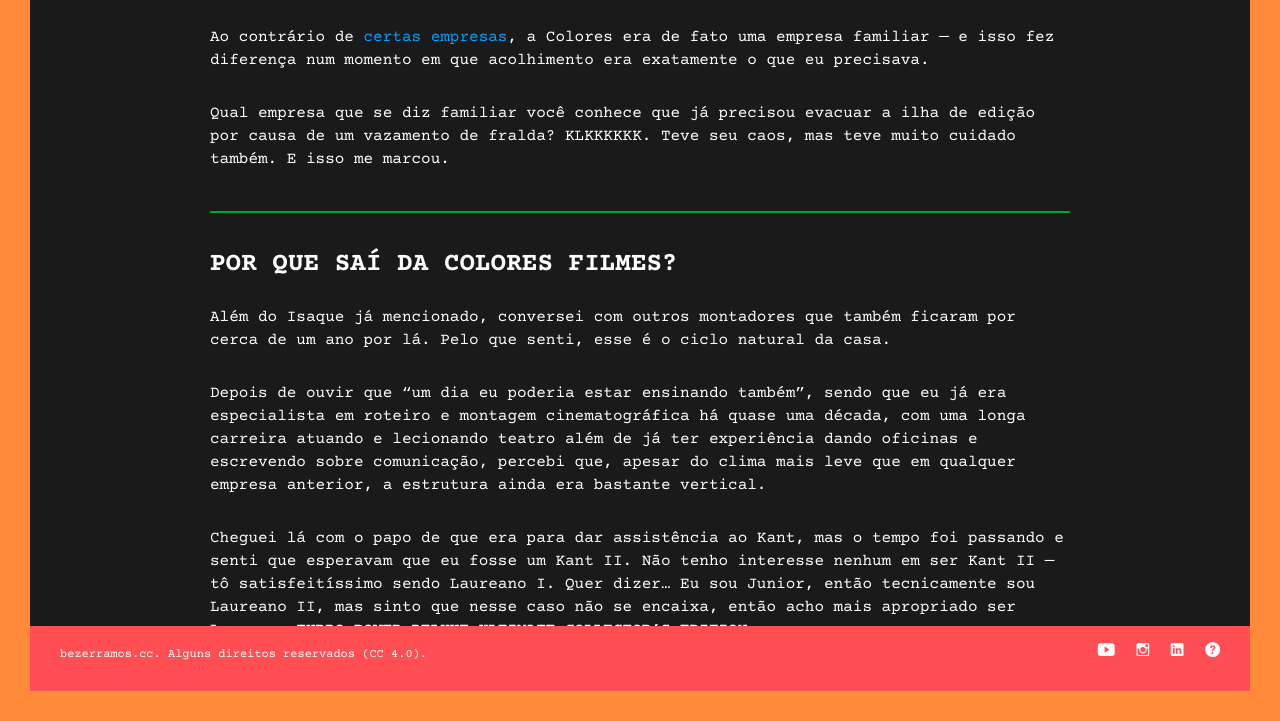
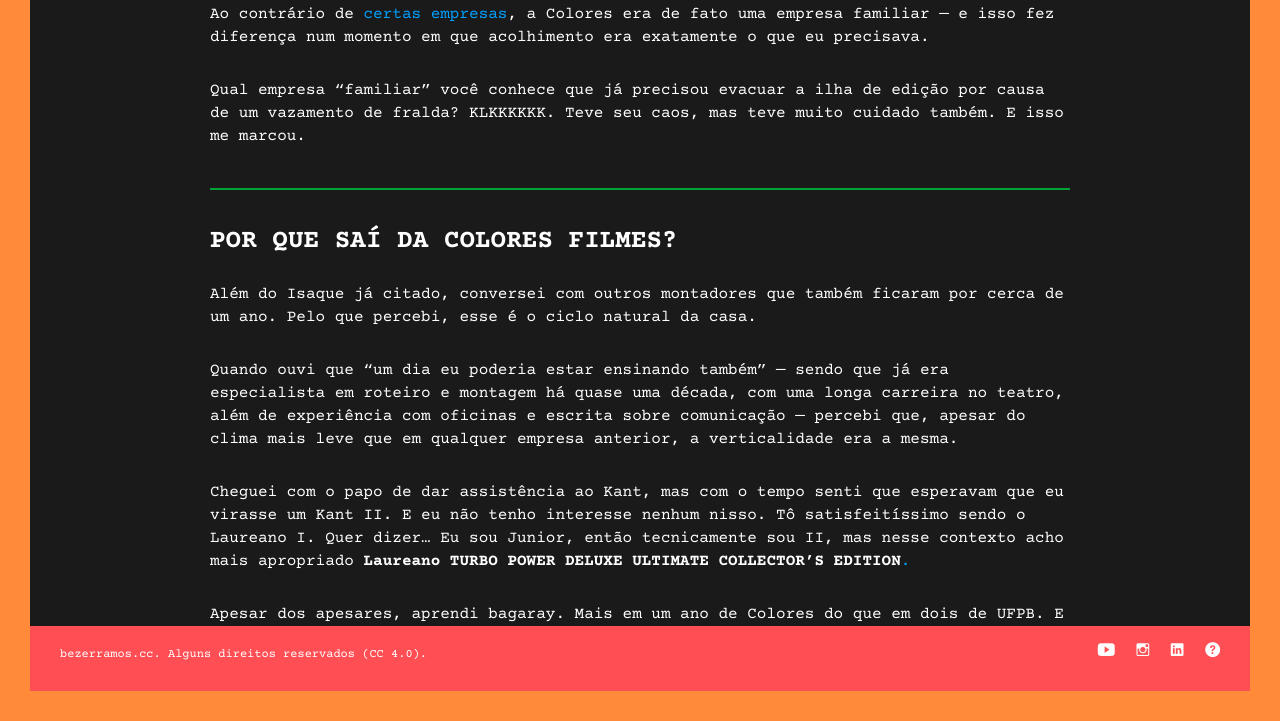
Before and after one commit to tropicaos/bzcc, a Jekyll site: the page built from _posts/2025-04-02-colores-filmes.md, in a window 1280 px wide and 900 px high, scrolled down 2036 px, cut to the strip 179-900 px from the top of the window. Built offline with Jekyll 4.4.1, drawn with Linux system fonts in a browser that asks for light colours; some web fonts are replaced; comment, search, counter and statistics services are not loaded; some of the changed text lies outside the part shown.

Commit message:
pre-alpha 0.2

```diff
--- a/_posts/2025-04-02-colores-filmes.md
+++ b/_posts/2025-04-02-colores-filmes.md
@@ -14,17 +14,17 @@
 
 Depois de quase [uma década produzindo](/tags/trampo/) audiovisual para empresas, finalmente fui parar... numa empresa de audiovisual.
 
-Meu ingresso na Colores rolou com muito amor envolvido. Isaque, diretor de fotografia do meu xodó [Lugar Sem Direção](/LugarSemDirecao-LosCabrasGigantes) e pessoa profundamente querida (apresentada por uma pessoa [profundamente amada](/EntreQuasares&Supernovas)), me indicou ao Kant quando soube que ele estava procurando um assistente.
+Meu ingresso na Colores rolou com muito amor envolvido. Isaque, diretor de fotografia do meu xodó [Lugar Sem Direção](/LugarSemDirecao-LosCabrasGigantes) e pessoa profundamente querida (apresentada por uma pessoa [profundamente amada](/EntreQuasares&Supernovas)), me indicou ao Kant quando soube que ele tava procurando um assistente.
 
-Não rolou entrevista formal. O próprio contexto do convite — que não posso expor aqui — já mostrava que aquele era um ambiente onde eu poderia me encaixar. Entrei para assistir em montagem e, como sempre jogo de suporte, apresentei o Notion aos processos da empresa. Fiz um mapeamento arquivológico de diversos HDs e transformei tudo num banco de dados funcional.
+Não rolou entrevista formal. O próprio contexto do convite — que não cabe expor aqui — já mostrava que era um ambiente onde eu podia me encaixar. Entrei pra assistir em montagem e, como sempre jogo de suporte, apresentei o Notion aos processos da empresa. Mapeei uma porrada de HDs e transformei tudo num banco de dados funcional.
 
-Com o que aprendi de gestão de processos no [Armazém Paraíba](/ArmazemParaiba) e meu envolvimento com o Notion (minha ferramenta principal pra organizar o trampo e a vida desde 2020), consegui montar uma solução multidisciplinar que ajudou a organizar o fluxo de trabalho. Depois, o projeto cresceu, ganhou orçamento e outras turbinadas com a ajuda do [Rafa](https://www.instagram.com/rcriativo){:target="_blank"}, que manja muito de gestão.
+Com o que aprendi de gestão no [Armazém Paraíba](/ArmazemParaiba) e meu envolvimento com o Notion (minha ferramenta principal pra organizar o trampo e a vida desde 2020), montei uma solução multidisciplinar que ajudou a organizar o fluxo de trabalho. Depois, o projeto cresceu, ganhou orçamento, cronograma e outras turbinadas pelas mãos do [Rafa](https://www.instagram.com/rcriativo){:target="_blank"}, que manja muito de gestão.
 
 ---
 
 # COMO FOI MINHA EXPERIÊNCIA NA COLORES FILMES
 
-Na Colores, tive a oportunidade de trabalhar com empresas grandes e de setores variados, como a [Heineken Brasil](https://www.youtube.com/watch?v=DIGGo9dNBoE&list=PL2ex3uSZMa5CHRVGxGuuf2pJRhBBUIKnp&ab_channel=ColoresFilmes){:target="_blank"} e o Hospital HNSN. Também embarquei na montagem e finalização de roadtrips intimistas com Ronaldo Fraga e Ernesto Paglia, como essa aqui:
+Na Colores, tive a oportunidade de trabalhar com empresas grandes e de setores variados, como a [Heineken Brasil](https://www.youtube.com/watch?v=DIGGo9dNBoE&list=PL2ex3uSZMa5CHRVGxGuuf2pJRhBBUIKnp&ab_channel=ColoresFilmes){:target="_blank"} e o Hospital HNSN. Também embarquei na assistência de montagem e finalização de roadtrips intimistas com Ronaldo Fraga e Ernesto Paglia, como essa aqui:
 
 <div class="videoWrapper">
     <iframe
@@ -37,24 +37,24 @@
 
 Ao contrário de [certas empresas](/ArmazemParaiba), a Colores era de fato uma empresa familiar — e isso fez diferença num momento em que acolhimento era exatamente o que eu precisava.
 
-Qual empresa que se diz familiar você conhece que já precisou evacuar a ilha de edição por causa de um vazamento de fralda? KLKKKKKK. Teve seu caos, mas teve muito cuidado também. E isso me marcou.
+Qual empresa "familiar" você conhece que já precisou evacuar a ilha de edição por causa de um vazamento de fralda? KLKKKKKK. Teve seu caos, mas teve muito cuidado também. E isso me marcou.
 
 ---
 
 # POR QUE SAÍ DA COLORES FILMES?
 
-Além do Isaque já mencionado, conversei com outros montadores que também ficaram por cerca de um ano por lá. Pelo que senti, esse é o ciclo natural da casa.
+Além do Isaque já citado, conversei com outros montadores que também ficaram por cerca de um ano. Pelo que percebi, esse é o ciclo natural da casa.
 
-Depois de ouvir que "um dia eu poderia estar ensinando também", sendo que eu já era especialista em roteiro e montagem cinematográfica há quase uma década, com uma longa carreira atuando e lecionando teatro além de já ter experiência dando oficinas e escrevendo sobre comunicação, percebi que, apesar do clima mais leve que em qualquer empresa anterior, a estrutura ainda era bastante vertical.
+Quando ouvi que "um dia eu poderia estar ensinando também" — sendo que já era especialista em roteiro e montagem há quase uma década, com uma longa carreira no teatro, além de experiência com oficinas e escrita sobre comunicação — percebi que, apesar do clima mais leve que em qualquer empresa anterior, a verticalidade era a mesma.
 
-Cheguei lá com o papo de que era para dar assistência ao Kant, mas o tempo foi passando e senti que esperavam que eu fosse um Kant II. Não tenho interesse nenhum em ser Kant II — tô satisfeitíssimo sendo Laureano I. Quer dizer... Eu sou Junior, então tecnicamente sou Laureano II, mas sinto que nesse caso não se encaixa, então acho mais apropriado ser Laureano **TURBO POWER DELUXE ULTIMATE COLLECTOR'S EDITION**[.](https://www.youtube.com/watch?v=8pKN0u-4jb4&ab_channel=HenriqueLuiz){:target="_blank"}
+Cheguei com o papo de dar assistência ao Kant, mas com o tempo senti que esperavam que eu virasse um Kant II. E eu não tenho interesse nenhum nisso. Tô satisfeitíssimo sendo o Laureano I. Quer dizer... Eu sou Junior, então tecnicamente sou II, mas nesse contexto acho mais apropriado **Laureano TURBO POWER DELUXE ULTIMATE COLLECTOR'S EDITION**[.](https://www.youtube.com/watch?v=8pKN0u-4jb4&ab_channel=HenriqueLuiz){:target="_blank"}
 
-Apesar dos apesares, aprendi bagaray. Mais em um ano de Colores do que em dois de UFPB. E além de aprender, pude refinar processos e perceber — como mencionei no começo — que gestão de tarefas e projetos dentro da produção audiovisual é mesmo minha vibe.
+Apesar dos apesares, aprendi bagaray. Mais em um ano de Colores do que em dois de UFPB. E mais do que aprender: refinei processos e percebi — como falei lá em cima — que gestão de tarefas e projetos dentro da produção audiovisual é mesmo minha vibe.
 
-Sempre fui nerd de produtividade. Criar templates e automações de tarefas é algo natural pra mim, tanto no macro quanto no micro. E se isso parecer abstrato, tenho uma anedota que ilustra bem:
+Sempre fui nerd de produtividade. Criar templates e automações me sai natural, tanto no macro quanto no micro. Se parecer abstrato, tem um exemplo:
 
-Fui apresentado a um método de "mistura de luz" da camada de chroma com a de fundo. O processo tinha 10 passos e nem nome tinha. Minha cabeça, inquieta com tanta etapa, investigou até descobrir que aquilo se chamava *light wrap*. Com esse nome em mãos, entendi melhor o conceito: suavizar a borda do chroma com um blur do fundo. Isso dá uma sensação mais natural, impedindo que a borda do chroma fique áspera demais e chame atenção. Redesenhei o processo, cortei pela metade os passos e criei um método replicável.
+Me apresentaram um processo de "mistura de luz" entre chroma e fundo. Eram 10 passos, sem nome. Fiquei encucado e fui atrás: descobri que se chamava *light wrap*. Com o termo certo, entendi melhor o conceito  - suavizar as bordas do chroma com desfoque do fundo pra evitar que fiquem ásperas demais - redesenhei o processo, cortei os passos pela metade e deixei a operação facilmente replicável.
 
-Esse tipo de aprendizado — já com solução otimizada embutida — me mostrou o quanto amadureci tecnicamente. Me sinto entrando numa nova fase da minha jornada, com mais segurança na minha capacidade de entregar — e ajudar outros a entregarem também. Eu não só edito mais, eu crio soluções escalonáveis pra trabalhar melhor e em larga escala caso a demanda... demande. E com a bagagem depois da Colores somada a tudo que aprendi e executei nesses 8 anos de audiovisual, mídia e marketing, pra mim ficou nítido que ultrapassei o limiar do Editor Junior e cheguei ao Pleno.
+Esse tipo de aprendizado — já com solução embutida — me mostrou o quanto amadureci tecnicamente. Me sinto entrando numa nova fase, mais seguro da minha entrega e apto a ajudar outros a entregarem também. Eu não só edito: crio soluções escalonáveis pra trabalhar melhor e em larga escala caso seja necessário. E com tudo que aprendi na Colores somado a esses 8 anos de audiovisual, mídia e marketing, ficou claro: passei do ponto do Editor Junior. Hoje sou, com tranquilidade, **Pleno**.
 
-Hoje ficou nítido pra mim também o [próximo passo](https://www.youtube.com/@canalpoligonal){:target="_blank"}.
+E também ficou claro qual é meu [próximo passo](https://www.youtube.com/@canalpoligonal){:target="_blank"}.
```
Also changed, not shown: _posts/2025-04-01-armazem-paraiba.md (+0 -9 lines), assets/img/blog/blog_2.jpg (deleted), assets/img/blog/blog_3.jpg (deleted), assets/img/blog/blog_4.jpg (deleted), assets/img/blog/blog_5.jpg (deleted).
